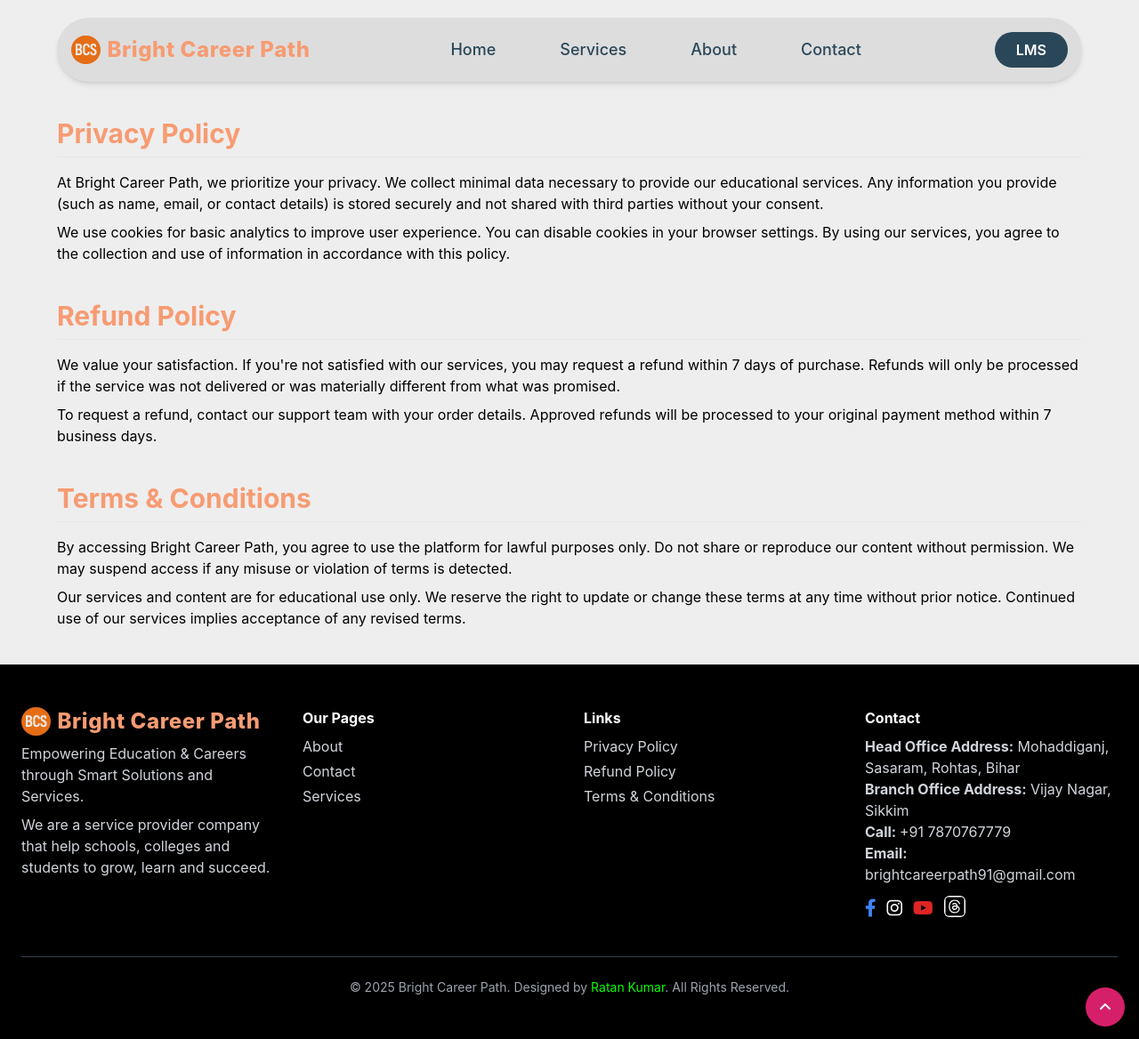
After one commit to ratan-kumar-git/Bright-Career-Path, a Flask app: page /policy in a window 1280 px wide. The commit adds this page. Shown: the whole page at 89% size. Run offline with Flask 3, Linux system fonts and the light colour scheme; some libraries are stand-ins or nearby versions.

Commit message:
some modify

```diff
--- a/app.py
+++ b/app.py
@@ -143,6 +143,11 @@
         flash('Message Send Successful.', 'success')
     return render_template('contact.html', title='Contact')
 
+
+# Policy Page
+@app.route('/policy')
+def policy():
+    return render_template('policy.html', title='Policy')
 
 # Admin Login
 @app.route('/admin/login', methods=['GET', 'POST'])
--- a/static/css/output.css
+++ b/static/css/output.css
@@ -687,6 +687,11 @@
   margin-bottom: 1.5rem;
 }
 
+.my-10 {
+  margin-top: 2.5rem;
+  margin-bottom: 2.5rem;
+}
+
 .-ml-1 {
   margin-left: -0.25rem;
 }
@@ -1363,6 +1374,10 @@
   padding-top: 1.5rem;
 }
 
+.pb-2 {
+  padding-bottom: 0.5rem;
+}
+
 .text-left {
   text-align: left;
 }
@@ -1677,6 +1718,11 @@
     margin-bottom: 2.5rem;
   }
 
+  .md\:mx-16 {
+    margin-left: 4rem;
+    margin-right: 4rem;
+  }
+
   .md\:mt-0 {
     margin-top: 0px;
   }
--- a/templates/about.html
+++ b/templates/about.html
@@ -1,6 +1,6 @@
 {% extends 'layout.html' %}
 {% block content %}
-<section class="bg-primary py-12 px-6 md:px-12">
+<section class="bg-primary py-12 px-6 md:px-12 animate-fade-up">
     <div
         class="max-w-5xl mx-auto bg-white shadow-xl rounded-xl p-6 md:p-10 flex flex-col md:flex-row items-center gap-8">
 
@@ -25,7 +25,7 @@
                 <ul class="list-disc list-inside text-gray-700 space-y-1">
                     <li>Bachelor of Arts in English</li>
                     <li>Pursuing LLB from Himalaya University, Patna, Bihar</li>
-                    <li>Pursuing Masters in English (Online) from Manipal University, Jaipur</li>
+                    <li>Pursuing Masters in English (Online) from Manipal University, Sikkim</li>
                 </ul>
             </div>
 
--- a/templates/layout.html
+++ b/templates/layout.html
@@ -94,8 +94,14 @@
 
             <!-- Logo + Description -->
             <div>
-                <h2 class="text-2xl font-semibold text-cyan-400">Bright Career Path</h2>
+                <a href="/" class="flex items-center">
+                    <img src="{{ url_for('static', filename='images/logo.png') }}" alt="logo"
+                        class="h-8 w-auto md:h-10 lg:h-12 object-contain rounded-full" />
+                    <span class="text-primarybutton px-2 rounded-sm md:text-xl lg:text-2xl font-extrabold tracking-wide">Bright Career Path</span>
+                </a>
                 <p class="mt-2 text-gray-300">Empowering Education & Careers through Smart Solutions and Services.</p>
+                <p class="mt-2 text-gray-300">We are a service provider company that help schools, colleges and students
+                    to grow, learn and succeed.</p>
             </div>
 
             <!-- Online Platform -->
@@ -112,9 +118,9 @@
             <div>
                 <h3 class="font-bold text-white mb-2">Links</h3>
                 <ul class="space-y-1 text-gray-300">
-                    <li><a href="#">Privacy Policy</a></li>
-                    <li><a href="#">Refund Policy</a></li>
-                    <li><a href="#">Terms & Conditions</a></li>
+                    <li><a href="/policy">Privacy Policy</a></li>
+                    <li><a href="/policy">Refund Policy</a></li>
+                    <li><a href="/policy">Terms & Conditions</a></li>
                 </ul>
             </div>
 
@@ -123,14 +129,16 @@
                 <h3 class="font-bold text-white mb-2">Contact</h3>
                 <p class="text-gray-300"><strong>Head Office Address:</strong> Mohaddiganj, Sasaram, Rohtas, Bihar</p>
                 <p class="text-gray-300"><strong>Branch Office Address:</strong> Vijay Nagar, Sikkim</p>
-                <p class="text-gray-300"><strong>Call: </strong> +91 7870767779</p>
-                <p class="text-gray-300"><strong>Email: </strong>brightcareerpath91@gmail.com</p>
+                <p class="text-gray-300"><strong>Call: </strong><a href="tel:+917870767779">+91 7870767779</a></p>
+                <p class="text-gray-300"><strong>Email: </strong><a
+                        href="mailto:brightcareerpath91@gmail.com">brightcareerpath91@gmail.com</a></p>
                 <div class="flex mt-3 text-xl">
                     <a href="https://www.facebook.com/share/1EeywqEgkW/" target="_blank" class="text-blue-500 mr-3"><i
                             class="fab fa-facebook-f"></i></a>
                     <a href="https://www.instagram.com/brightcareerpath" target="_blank" class="text-pink-500 mr-3"><i
                             class="fab fa-instagram"></i></a>
-                    <a href="#" target="_blank" class="text-red-600 mr-3"><i class="fab fa-youtube"></i></a>
+                    <a href="https://www.youtube.com/@brightcareerpath" target="_blank" class="text-red-600 mr-3"><i
+                            class="fab fa-youtube"></i></a>
                     <a href="https://x.com/Brightcareer91" target="_blank" rel="noopener noreferrer"
                         class="text-white mr-3" aria-label="Visit Bright Career on X (formerly Twitter)">
                         <img src="{{ url_for('static', filename='images/square-threads-brands.svg') }}"
--- /dev/null
+++ b/templates/policy.html
@@ -0,0 +1,36 @@
+{% extends 'layout.html' %}
+{% block content %}
+
+<!-- Privacy Policy -->
+<section id="privacy" class="mx-5 md:mx-16 max-w-full my-10 animate-fade-up">
+    <h2 class="text-3xl font-bold text-primarybutton mb-4 border-b pb-2">Privacy Policy</h2>
+    <p class="mb-2">At Bright Career Path, we prioritize your privacy. We collect minimal data necessary to
+        provide our educational services. Any information you provide (such as name, email, or contact details)
+        is stored securely and not shared with third parties without your consent.</p>
+    <p class="mb-2">We use cookies for basic analytics to improve user experience. You can disable cookies in
+        your browser settings. By using our services, you agree to the collection and use of information in
+        accordance with this policy.</p>
+</section>
+
+<!-- Refund Policy -->
+<section id="refund" class="mx-5 md:mx-16 max-w-full my-10 animate-fade-up">
+    <h2 class="text-3xl font-bold text-primarybutton mb-4 border-b pb-2">Refund Policy</h2>
+    <p class="mb-2">We value your satisfaction. If you're not satisfied with our services, you may request a
+        refund within 7 days of purchase. Refunds will only be processed if the service was not delivered or was
+        materially different from what was promised.</p>
+    <p class="mb-2">To request a refund, contact our support team with your order details. Approved refunds will
+        be processed to your original payment method within 7 business days.</p>
+</section>
+
+<!-- Terms & Conditions -->
+<section id="terms" class="mx-5 md:mx-16 max-w-full my-10 animate-fade-up">
+    <h2 class="text-3xl font-bold text-primarybutton mb-4 border-b pb-2">Terms & Conditions</h2>
+    <p class="mb-2">By accessing Bright Career Path, you agree to use the platform for lawful purposes only. Do
+        not share or reproduce our content without permission. We may suspend access if any misuse or violation
+        of terms is detected.</p>
+    <p class="mb-2">Our services and content are for educational use only. We reserve the right to update or
+        change these terms at any time without prior notice. Continued use of our services implies acceptance of
+        any revised terms.</p>
+</section>
+
+{% endblock %}
```
Also changed, not shown: other parts of static/css/output.css (+41 -4 lines), templates/home.html (+10 -12 lines).
